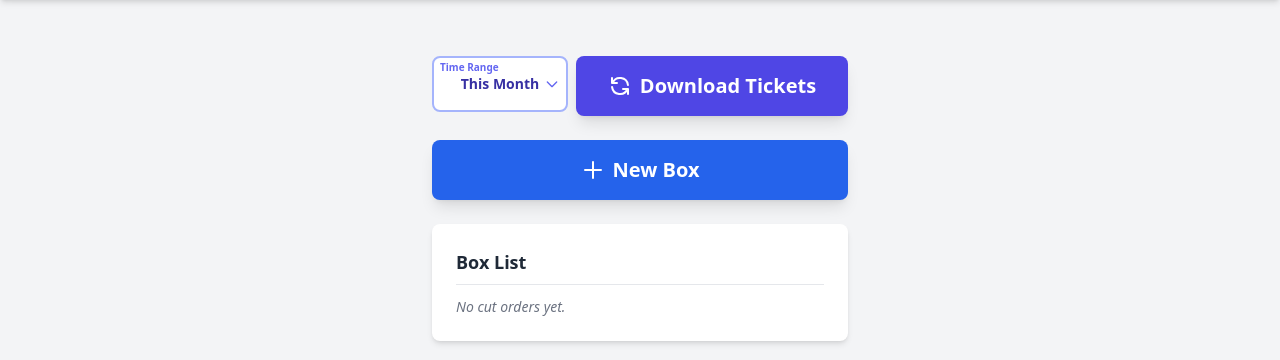
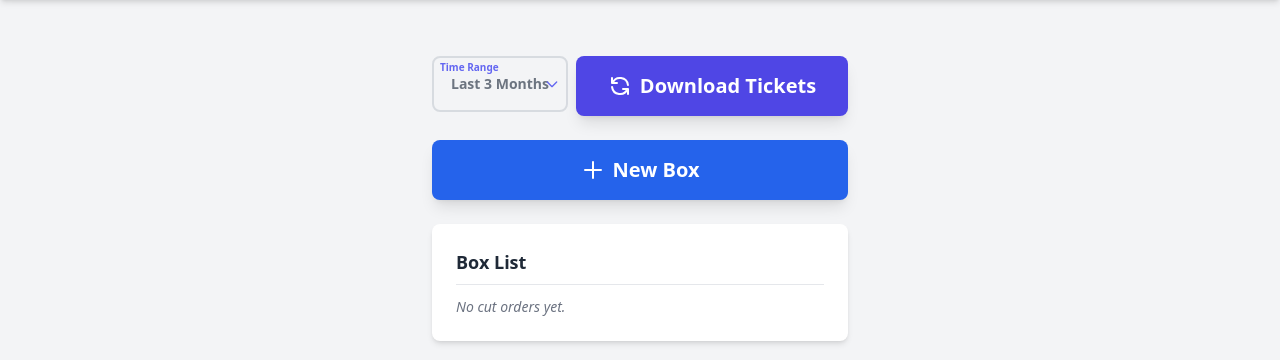
Before and after one commit to ChakradharWugroup/qrcode, a FastAPI app: page /offline in a window 1280 px wide. Shown: the part 60-420 px from the top of the page. Run offline with FastAPI, Linux system fonts and the light colour scheme; some libraries are stand-ins or nearby versions.

Commit message:
Fix time range to 3 months and correct translation

```diff
--- a/templates/offline_app.html
+++ b/templates/offline_app.html
@@ -51,12 +51,8 @@
 
         <div class="flex space-x-2 w-full">
             <div class="w-1/3 relative" title="Time range of orders to fetch">
-                <select id="sync-timeframe" class="w-full pl-2 pr-2 py-4 border-2 border-indigo-300 rounded-lg focus:outline-none focus:ring-2 focus:ring-indigo-500 font-bold text-indigo-800 text-center text-sm appearance-none bg-white">
-                    <option value="today" data-i18n="time_today">Today</option>
-                    <option value="yesterday" data-i18n="time_yesterday">Yesterday</option>
-                    <option value="week" data-i18n="time_week">This Week</option>
-                    <option value="month" selected data-i18n="time_month">This Month</option>
-                    <option value="3months" data-i18n="time_3months">Last 3 Months</option>
+                <select id="sync-timeframe" disabled class="w-full pl-2 pr-2 py-4 border-2 border-gray-300 bg-gray-100 rounded-lg focus:outline-none font-bold text-gray-600 text-center text-sm appearance-none opacity-80">
+                    <option value="3months" selected data-i18n="time_3months">Last 3 Months</option>
                 </select>
                 <div class="absolute text-[10px] text-indigo-500 top-1 left-2 font-semibold pointer-events-none" data-i18n="time_range">Time Range</div>
                 <div class="absolute right-2 top-5 text-indigo-500 pointer-events-none">
```
